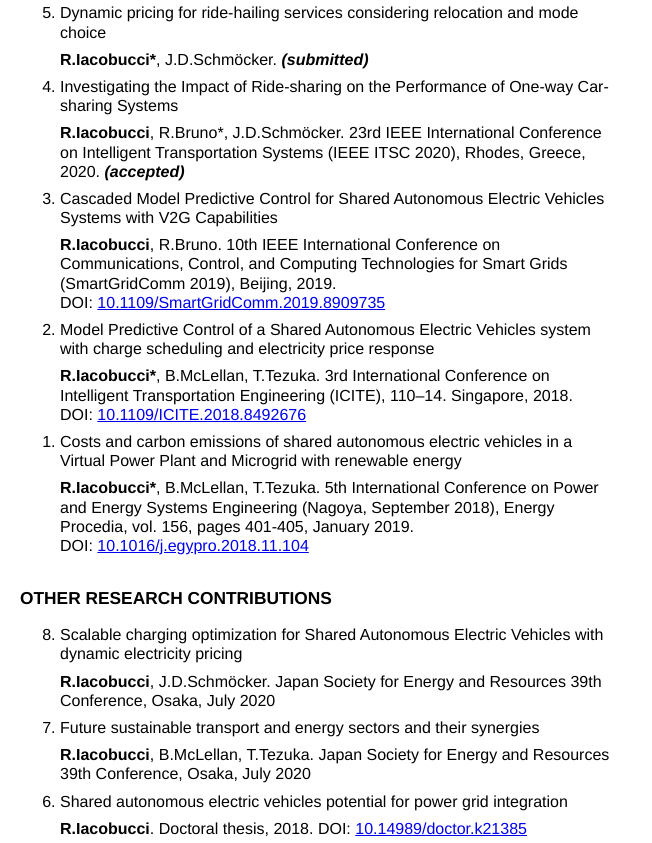
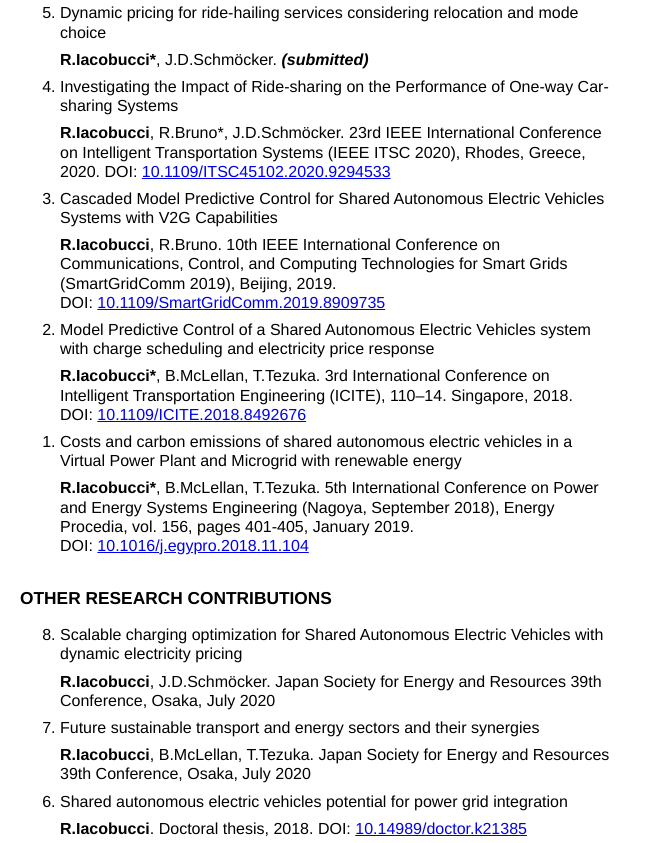
Before and after one commit to qwjhvbxi/webcv, a plain HTML site: page index.html in a window 1280 px wide. Shown: the part 2672-3515 px from the top of the page, without its empty margins (0-652 px from the left). Drawn offline with Linux system fonts and the light colour scheme.

Commit message:
added DOI for ITSC paper

```diff
--- a/index.html
+++ b/index.html
@@ -158,7 +158,7 @@
 		<strong>R.Iacobucci*</strong>, J.D.Schmöcker. <span class="spec">(submitted)</span></li>
 
 		<li><em>Investigating the Impact of Ride-sharing on the Performance of One-way Car-sharing Systems</em>
-		<strong>R.Iacobucci</strong>, R.Bruno*, J.D.Schmöcker. <span class="pub">23rd IEEE International Conference on Intelligent Transportation Systems (IEEE ITSC 2020)</span>, Rhodes, Greece, 2020. <span class="spec">(accepted)</span></li>
+		<strong>R.Iacobucci</strong>, R.Bruno*, J.D.Schmöcker. <span class="pub">23rd IEEE International Conference on Intelligent Transportation Systems (IEEE ITSC 2020)</span>, Rhodes, Greece, 2020. DOI:&nbsp;<a href="https://doi.org/10.1109/ITSC45102.2020.9294533">10.1109/ITSC45102.2020.9294533</a></li>
 
 		<li><em>Cascaded Model Predictive Control for Shared Autonomous Electric Vehicles Systems with V2G Capabilities</em>
 		<strong>R.Iacobucci</strong>, R.Bruno. <span class="pub">10th IEEE International Conference on Communications, Control, and Computing Technologies for Smart Grids (SmartGridComm 2019)</span>, Beijing, 2019. DOI:&nbsp;<a href="https://doi.org/10.1109/SmartGridComm.2019.8909735">10.1109/SmartGridComm.2019.8909735</a></li>
```
